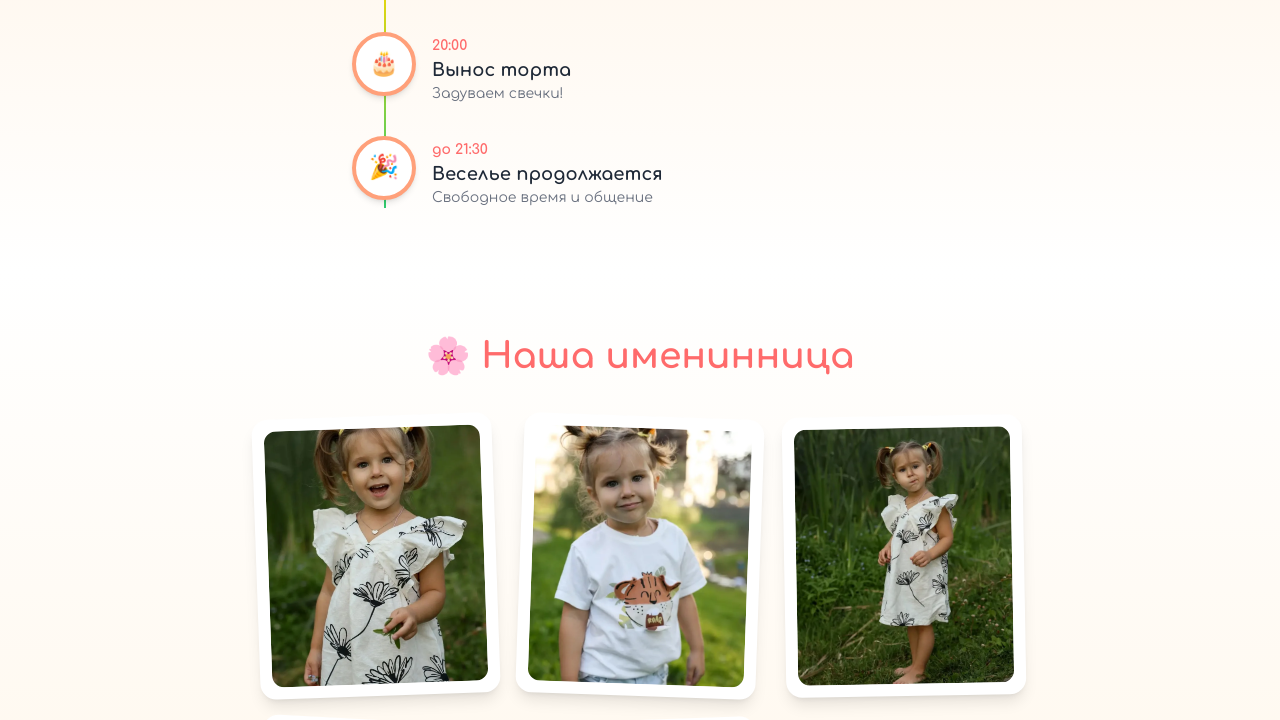
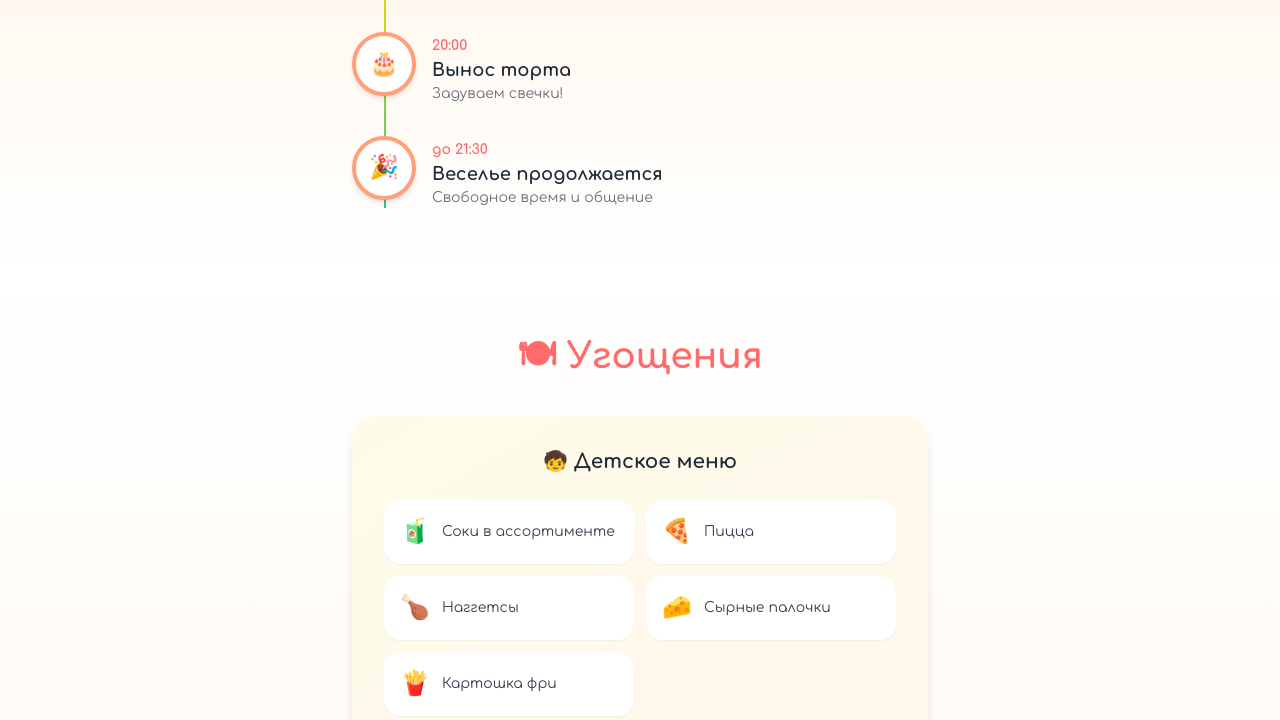
Before and after one commit to Tofflerdev/sofa-4-years, a React (Vite) app: page / in a window 1280 px wide. Shown: the part 2020-2740 px from the top of the page. Built offline with nearby package versions, Linux system fonts and the light colour scheme.

Commit message:
feat: add menu section with kids food, adult buffet, and allergy notice
Co-Authored-By: Claude Opus 4.6 <noreply@anthropic.com>

```diff
--- a/src/App.jsx
+++ b/src/App.jsx
@@ -2,6 +2,7 @@ import Hero from './components/Hero'
 import Details from './components/Details'
 import Timeline from './components/Timeline'
 import Gallery from './components/Gallery'
+import Menu from './components/Menu'
 import DressCode from './components/DressCode'
 import Footer from './components/Footer'
 
@@ -11,6 +12,7 @@ export default function App() {
       <Hero />
       <Details />
       <Timeline />
+      <Menu />
       <Gallery />
       <DressCode />
       <Footer />
--- /dev/null
+++ b/src/components/Menu.jsx
@@ -0,0 +1,58 @@
+const kidsMenu = [
+  { emoji: '🧃', name: 'Соки в ассортименте' },
+  { emoji: '🍕', name: 'Пицца' },
+  { emoji: '🍗', name: 'Наггетсы' },
+  { emoji: '🧀', name: 'Сырные палочки' },
+  { emoji: '🍟', name: 'Картошка фри' },
+];
+
+export default function Menu() {
+  return (
+    <section className="bg-gradient-to-b from-white to-orange-50 py-16 px-6">
+      <div className="max-w-xl mx-auto">
+        <h2 className="text-3xl md:text-4xl font-bold text-[#FF6B6B] mb-10 text-center font-comfortaa">
+          🍽 Угощения
+        </h2>
+
+        {/* Kids menu */}
+        <div className="bg-gradient-to-br from-yellow-50 to-orange-50 rounded-3xl p-8 shadow-lg mb-6">
+          <h3 className="text-xl font-bold text-gray-800 mb-6 text-center font-comfortaa">
+            🧒 Детское меню
+          </h3>
+          <div className="grid grid-cols-2 gap-3">
+            {kidsMenu.map((item, i) => (
+              <div
+                key={i}
+                className="bg-white rounded-2xl p-4 flex items-center gap-3 shadow-sm"
+              >
+                <span className="text-2xl">{item.emoji}</span>
+                <span className="text-gray-700 font-comfortaa text-sm">{item.name}</span>
+              </div>
+            ))}
+          </div>
+        </div>
+
+        {/* Adults */}
+        <div className="bg-gradient-to-br from-teal-50 to-cyan-50 rounded-3xl p-8 shadow-lg mb-6">
+          <h3 className="text-xl font-bold text-gray-800 mb-3 text-center font-comfortaa">
+            🥂 Для взрослых
+          </h3>
+          <p className="text-gray-600 text-center leading-relaxed font-comfortaa">
+            На 2-м этаже будет накрыт фуршет
+            <br />
+            с закусками и алкогольными напитками
+          </p>
+        </div>
+
+        {/* Allergy notice */}
+        <div className="bg-gradient-to-br from-rose-50 to-pink-50 rounded-3xl p-6 shadow-lg text-center">
+          <p className="text-2xl mb-3">⚠️</p>
+          <p className="text-gray-700 font-comfortaa leading-relaxed">
+            Если у вашего ребёнка есть <span className="font-bold text-[#FF6B6B]">пищевые аллергии</span> или
+            особые предпочтения в еде — пожалуйста, сообщите нам заранее!
+          </p>
+        </div>
+      </div>
+    </section>
+  );
+}
```
